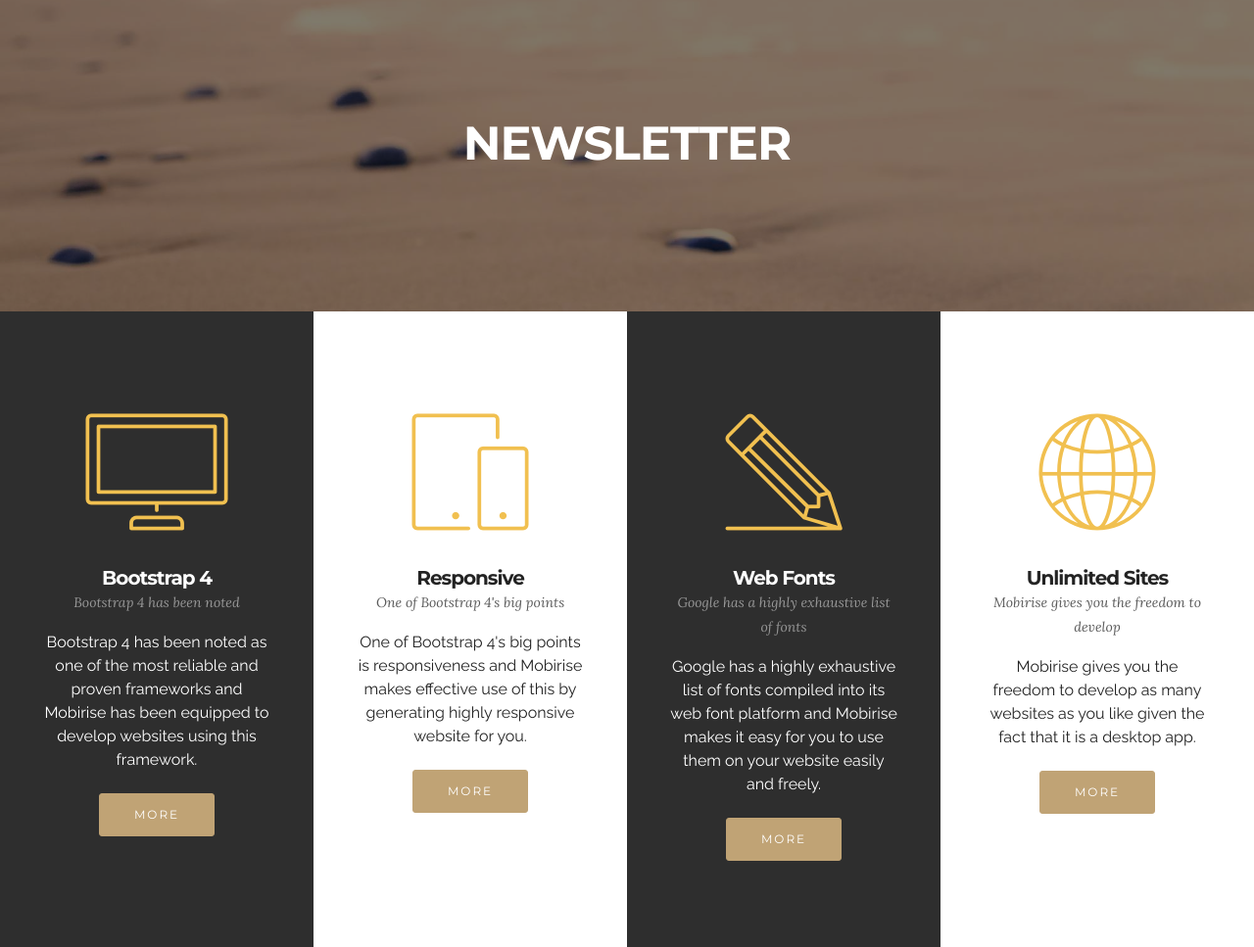
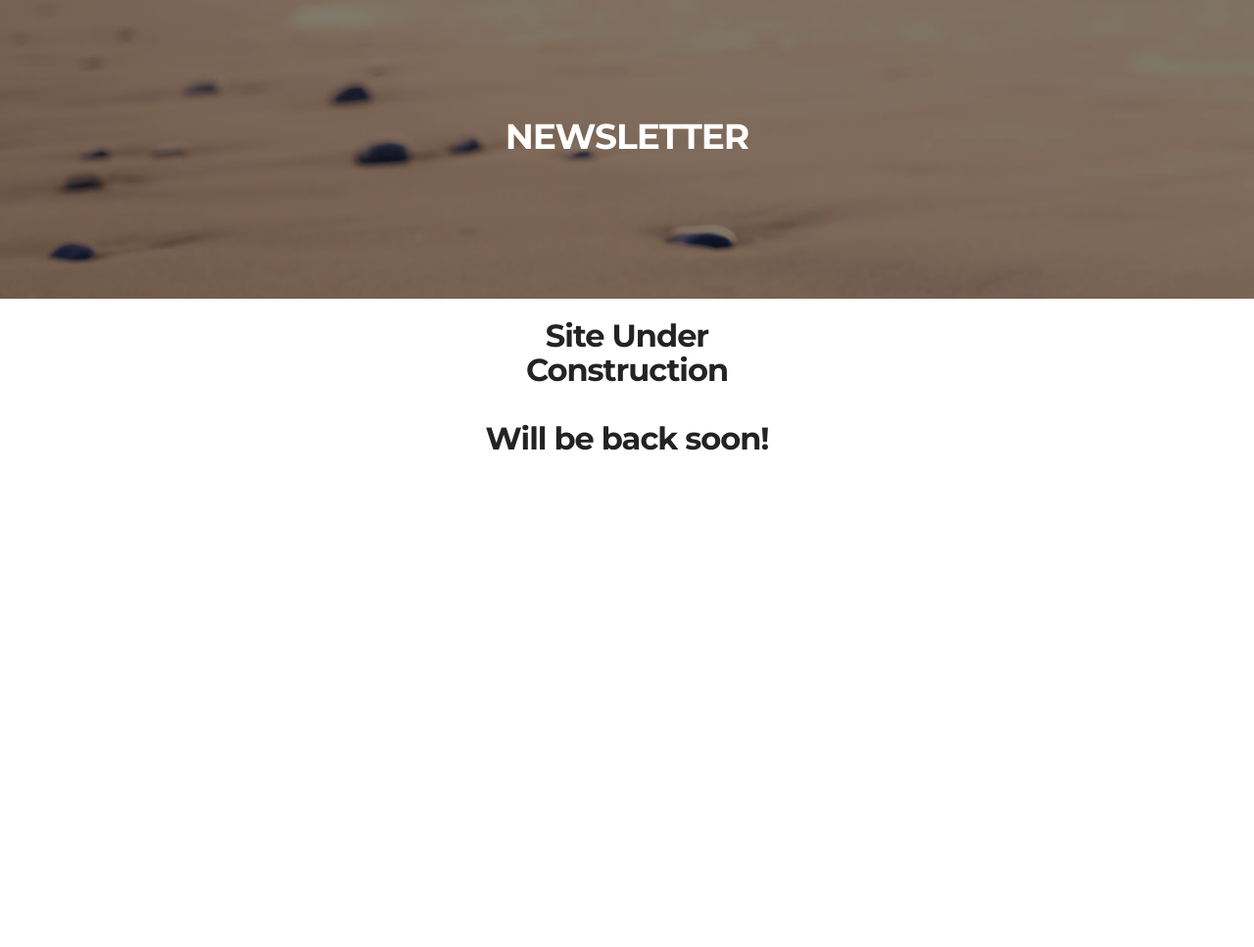
Before and after one commit to kv1publication/kv1publication.github.io, a plain HTML site: page newsletter.html in a window 1280 px wide. Shown: the whole page at 98% size. After the commit the page ends 800 px from the top, so only its background shows below. Drawn offline with Linux system fonts and the light colour scheme.

Commit message:
create github pages

```diff
--- a/assets/mobirise/css/mbr-additional.css
+++ b/assets/mobirise/css/mbr-additional.css
@@ -412,9 +412,6 @@ h6,
 .scrollToTop_wraper {
   opacity: 0 !important;
 }
-#header1-0 .mbr-section-title {
-  font-size: 36px;
-}
 #header1-1 .mbr-section-lead {
   color: #ffffff;
 }
@@ -473,9 +470,14 @@ h6,
 }
 #content5-a .mbr-section-title {
   text-align: center;
+  font-size: 36px;
 }
-#features2-b .striped .mbr-cards-col:nth-child(2n+1) {
-  background-color: #2e2e2e;
+#header3-11 .mbr-section-title,
+#header3-11 .mbr-section-subtitle {
+  text-align: center;
+}
+#header3-11 H3 {
+  font-size: 32px;
 }
 #msg-box8-c .mbr-section-title,
 #msg-box8-c p {
--- a/newsletter.html
+++ b/newsletter.html
@@ -13,7 +13,6 @@
   <link rel="stylesheet" href="https://fonts.googleapis.com/css?family=Montserrat:400,700">
   <link rel="stylesheet" href="https://fonts.googleapis.com/css?family=Raleway:100,100i,200,200i,300,300i,400,400i,500,500i,600,600i,700,700i,800,800i,900,900i">
   <link rel="stylesheet" href="assets/bootstrap-material-design-font/css/material.css">
-  <link rel="stylesheet" href="assets/et-line-font-plugin/style.css">
   <link rel="stylesheet" href="assets/tether/tether.min.css">
   <link rel="stylesheet" href="assets/bootstrap/css/bootstrap.min.css">
   <link rel="stylesheet" href="assets/animate.css/animate.min.css">
@@ -36,66 +35,14 @@
 
 </section>
 
-<section class="engine"><a rel="external" href="https://mobirise.com">mobirise.com</a></section><section class="mbr-cards mbr-section mbr-section-nopadding" id="features2-b" style="background-color: rgb(255, 255, 255);">
-
-
-
-    <div class="mbr-cards-row row striped">
-
-        <div class="mbr-cards-col col-xs-12 col-lg-3" style="padding-top: 80px; padding-bottom: 80px;">
-            <div class="container">
-                <div class="card cart-block">
-                    <div class="card-img"><a href="https://mobirise.com" class="etl-icon icon-desktop mbr-iconfont mbr-iconfont-features2"></a></div>
-                    <div class="card-block">
-                        <h4 class="card-title">Bootstrap 4</h4>
-                        <h5 class="card-subtitle">Bootstrap 4 has been noted</h5>
-                        <p class="card-text">Bootstrap 4 has been noted as one of the most reliable and proven frameworks and Mobirise has been equipped to develop websites using this framework.</p>
-                        <div class="card-btn"><a href="https://mobirise.com" class="btn btn-primary">MORE</a></div>
-                    </div>
-                </div>
+<section class="engine"><a rel="external" href="https://mobirise.com">Mobirise Website Generator</a></section><section class="mbr-section mbr-section__container article" id="header3-11" style="background-color: rgb(255, 255, 255); padding-top: 20px; padding-bottom: 20px;">
+    <div class="container">
+        <div class="row">
+            <div class="col-xs-12">
+                <h3 class="mbr-section-title display-2">Site&nbsp;Under<br>Construction<br><br>Will be back soon!</h3>
+                <small class="mbr-section-subtitle"></small>
             </div>
         </div>
-        <div class="mbr-cards-col col-xs-12 col-lg-3" style="padding-top: 80px; padding-bottom: 80px;">
-            <div class="container">
-                <div class="card cart-block">
-                    <div class="card-img"><a href="https://mobirise.com" class="etl-icon icon-mobile mbr-iconfont mbr-iconfont-features2"></a></div>
-                    <div class="card-block">
-                        <h4 class="card-title">Responsive</h4>
-                        <h5 class="card-subtitle">One of Bootstrap 4's big points</h5>
-                        <p class="card-text">One of Bootstrap 4's big points is responsiveness and Mobirise makes effective use of this by generating highly responsive website for you.</p>
-                        <div class="card-btn"><a href="https://mobirise.com" class="btn btn-primary">MORE</a></div>
-                    </div>
-                </div>
-            </div>
-        </div>
-        <div class="mbr-cards-col col-xs-12 col-lg-3" style="padding-top: 80px; padding-bottom: 80px;">
-            <div class="container">
-                <div class="card cart-block">
-                    <div class="card-img"><a href="https://mobirise.com" class="etl-icon icon-pencil mbr-iconfont mbr-iconfont-features2"></a></div>
-                    <div class="card-block">
-                        <h4 class="card-title">Web Fonts</h4>
-                        <h5 class="card-subtitle">Google has a highly exhaustive list of fonts</h5>
-                        <p class="card-text">Google has a highly exhaustive list of fonts compiled into its web font platform and Mobirise makes it easy for you to use them on your website easily and freely.</p>
-                        <div class="card-btn"><a href="https://mobirise.com" class="btn btn-primary">MORE</a></div>
-                    </div>
-                </div>
-            </div>
-        </div>
-        <div class="mbr-cards-col col-xs-12 col-lg-3" style="padding-top: 80px; padding-bottom: 80px;">
-            <div class="container">
-                <div class="card cart-block">
-                    <div class="card-img"><a href="https://mobirise.com" class="etl-icon icon-global mbr-iconfont mbr-iconfont-features2"></a></div>
-                    <div class="card-block">
-                        <h4 class="card-title">Unlimited Sites</h4>
-                        <h5 class="card-subtitle">Mobirise gives you the freedom to develop</h5>
-                        <p class="card-text">Mobirise gives you the freedom to develop as many websites as you like given the fact that it is a desktop app.</p>
-                        <div class="card-btn"><a href="https://mobirise.com" class="btn btn-primary">MORE</a></div>
-                    </div>
-                </div>
-            </div>
-        </div>
-
-
     </div>
 </section>
 
```
Also changed, not shown: Announcements.html (+1 -1 lines), Meghna.html (+1 -1 lines), Shipra.html (+1 -1 lines), Teesta.html (+1 -1 lines), cca.html (+1 -1 lines), classroom.html (+1 -1 lines), gallery.html (+1 -1 lines), student.html (+1 -1 lines), 1 other file.
